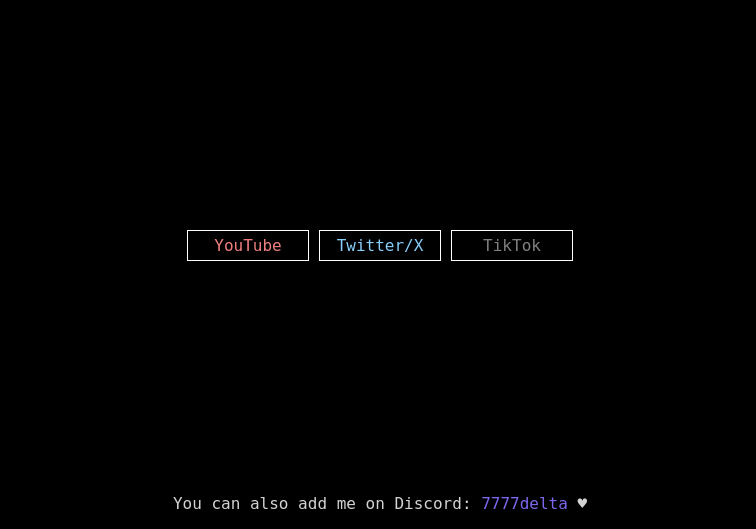
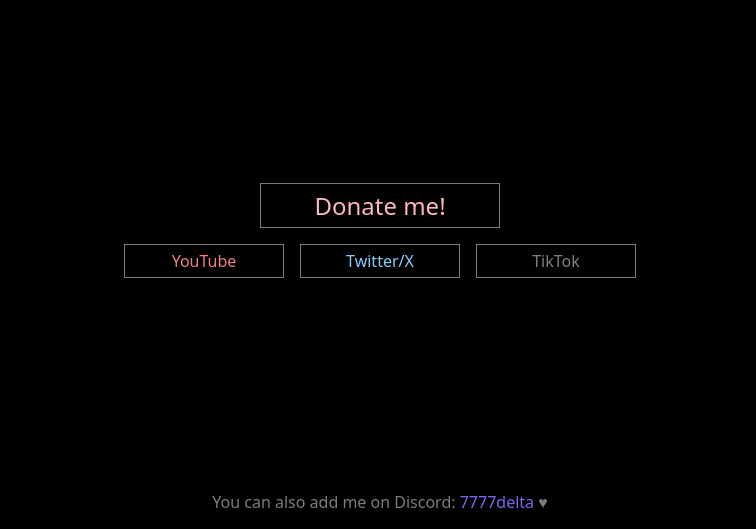
Before and after one commit to 77Delta/Web, a plain HTML site: page index.html in a window 1280 px wide. Shown: the part 271-800 px from the top of the page, without its empty margins (260-1016 px from the left). Drawn offline with Linux system fonts and the light colour scheme.

Commit message:
Add files via upload

```diff
--- a/index.html
+++ b/index.html
@@ -1,13 +1,17 @@
 <html>
-<head>
-    <link rel="stylesheet" href="style.css"/>
+  <head>
+    <meta charset="UTF-8">
+    <meta name="viewport" content="width=device-width, initial-scale=1.0">
     <title>7Delta</title>
-    <meta name="viewport" content="width=device-width, initial-scale=1.0">
+    <link rel="stylesheet" href="style.css">
     <script src="script.js"></script>
-</head>
+  </head>
 <body>
     <p id="name">7Delta</p>
     <p style="color: darkgray">(Logo in progress)</p>
+    <div id="donation-button">
+        <a href="https://github.com/sponsors/77Delta" target="_blank" style="color: lightpink">Donate me!</a>
+    </div>
     <div id="button">
         <a href="https://www.youtube.com/@77Delta" target="_blank" style="color: lightcoral">YouTube</a>
         <a href="https://x.com/7777Delta" target="_blank" style="color: lightskyblue">Twitter/X</a>
--- a/style.css
+++ b/style.css
@@ -1,7 +1,16 @@
+:root {
+    --text: #7c7c7c;
+    --text-hover: #2d2d2d;
+}
+* {
+    margin: 0;
+    padding: 0;
+    box-sizing: border-box;
+}
 body {
-    background-color: black;
-    color: lightgray;
-    font-family: "Monospace";
+    background-color: #000000;
+    color: var(--text);
+    font-family: system-ui;
     text-align: center;
     height: 100vh;
     margin: 0;
@@ -13,47 +22,50 @@ body {
 #name {
     color: red;
     transition: color 0.5s linear;
-    font-family: "Monospace";
-    font-size: 200px;
+    font-size: 10em;
     margin: 0;
 }
 
 #button {
     display: flex;
-    margin: auto;
-    gap: 10px;
-    padding-top: 100px;
+    gap: 1em;
 }
 
-#button a {
-    border: 1px solid white;
+#donation-button {
+    margin: auto;
+    margin-bottom: 1em;
+}
+
+a {
+    border: 1px solid var(--text);
     transition: background-color 0.3s;
     text-decoration: none;
     padding: 5px 10px;
-    width: 100px;
+    width: 10em;
     display: inline-block;
 }
 
-#button a:hover {
-    background-color: rgb(50, 50, 50);
+a:hover {
+    background-color: var(--text-hover);;
+}
+
+#donation-button a {
+    font-size: 1.5em;
 }
 
 #discord {
     margin-top: auto;
+    padding-bottom: 1em;
 }
 
 @media (max-width: 600px) {
     #name {
-    font-size: 80px;
+        font-size: 5em;
     }
-
     #button {
     flex-direction: column;
-    padding-top: 50px;
     }
-
-    #button a {
-    width: 150px;
-    padding: 12px 10px;
+    #discord {
+        font-size: 0.75em;
     }
 }
```
